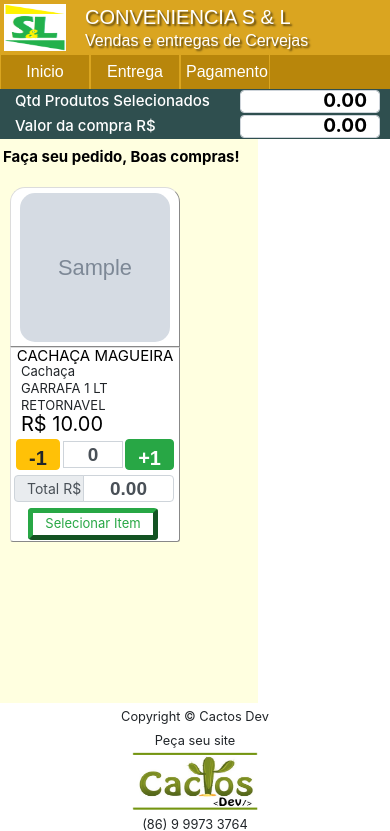
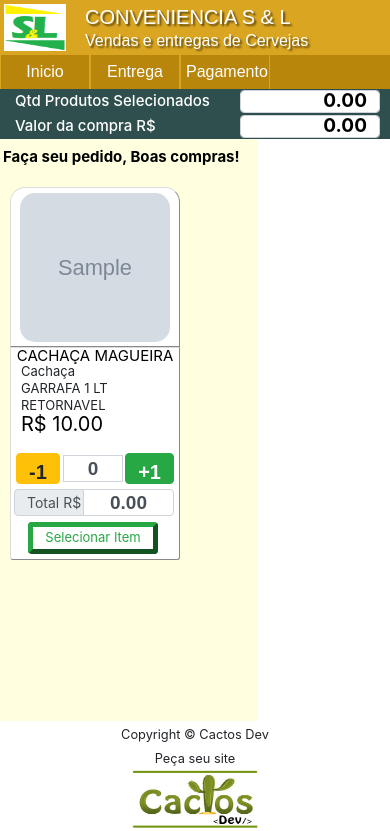
Before and after one commit to paulojecasi/delivery-python-django, a Django app: page /delivery/ in a window 390 px wide. Shown: the top 831 px of the page. Run offline with Django 3.2, Linux system fonts and the light colour scheme; tables that the repository leaves empty hold one stand-in row (values such as "Sample post"); grey boxes marked "Sample" are stand-in pictures; some libraries are stand-ins or nearby versions.

Commit message:
atualizacao

```diff
--- a/sitedelivery/static/css/aplication.css
+++ b/sitedelivery/static/css/aplication.css
@@ -294,6 +294,11 @@ div#logo_cabecalho2 img#icone2{
     width: 280px;                      /** largura **/
     border: 1px outset #DCDCDC;        /** borda e cor da borda **/
     border-radius: 0px 0px 10px 10px;  /** arredondamento da borda **/
+
+}
+
+#pedBebidas .fontes-descricao-item{
+    height: 90px ;                    /** altura do bloco **/
 
 }
 
@@ -662,13 +667,19 @@ div#logo_cabecalho2 img#icone2{
 
     .corDeFundoPreco{
         background-color: rgba(255,255,255);         /** cor de fundo **/
-        height: 195px ;                    /** altura do bloco **/
+        height: 213px ;                    /** altura do bloco **/
         width: 170px;                      /** largura **/
         border: 1px outset #DCDCDC;        /** borda e cor da borda **/
         border-radius: 0px 0px 3px 3px;  /** arredondamento da borda **/
         font-size: 13px;                          /** tamanho da fonte **/
 
 
+
+    }
+
+
+    #pedBebidas .fontes-descricao-item{
+        height: 100px ;                    /** altura do bloco **/
 
     }
 
@@ -786,6 +797,7 @@ div#logo_cabecalho2 img#icone2{
         margin-top: -6px;
         left: 2px;
 
+
     }
 
 
@@ -853,7 +865,6 @@ div#logo_cabecalho2 img#icone2{
         font-size: 13px;
         width:130px;
         position: relative;
-        top: -8px;
         margin-left: 17px;
         text-align: center;
         border: 5px outset #DCDCDC;        /** borda e cor da borda **/
--- a/sitedelivery/templates/delivery.html
+++ b/sitedelivery/templates/delivery.html
@@ -47,10 +47,14 @@
 
                   <div class = "corDeFundoPreco" id="corDeFundoPreco{{PRODUTOS_DO_SITE.id}}">
 
-                    <li id="fonte1"> {{PRODUTOS_DO_SITE.bebida}}      </li>
-                    <li id="fonte2"> {{PRODUTOS_DO_SITE.complemento}} </li>
-                    <li id="fonte3"> {{PRODUTOS_DO_SITE.tamanho}}     </li>
-                    <li id="fonte4"> R$  {{PRODUTOS_DO_SITE.valor}}   </li>
+                    <div class = "fontes-descricao-item">
+                      <li id="fonte1"> {{PRODUTOS_DO_SITE.bebida}}      </li>
+                      <li id="fonte2"> {{PRODUTOS_DO_SITE.complemento}} </li>
+                      <li id="fonte3"> {{PRODUTOS_DO_SITE.tamanho}}     </li>
+                      <li id="fonte4"> R$  {{PRODUTOS_DO_SITE.valor}}   </li>
+
+                    </div>
+
 
 
                       <!-- Campo Invisivel -->
```
